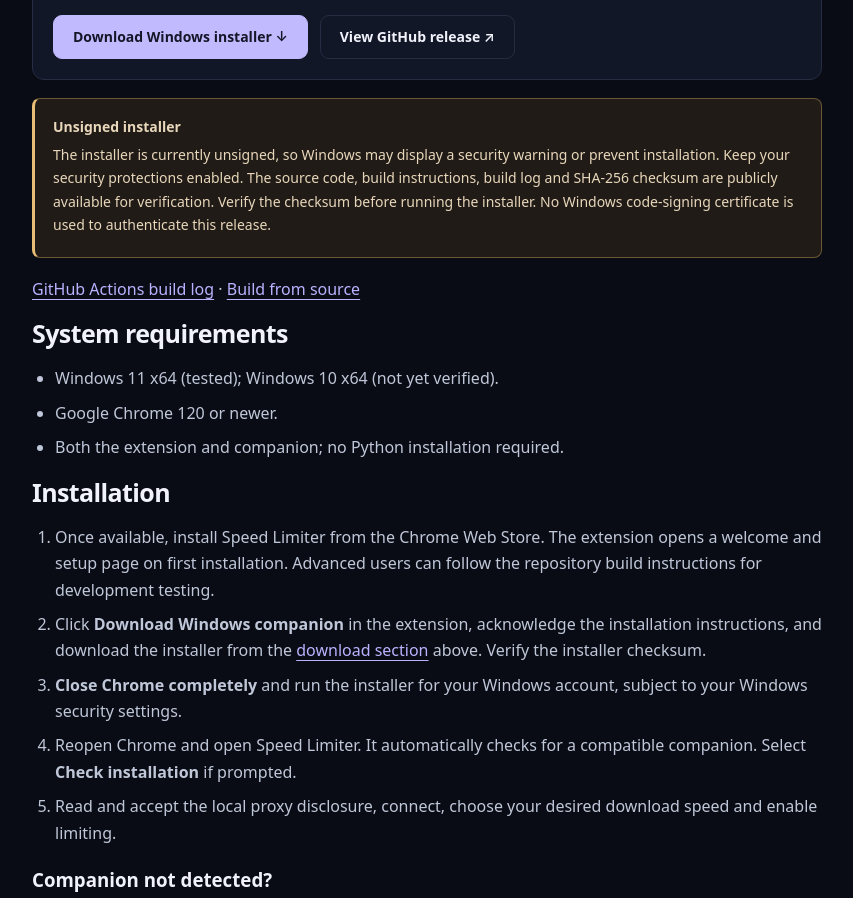
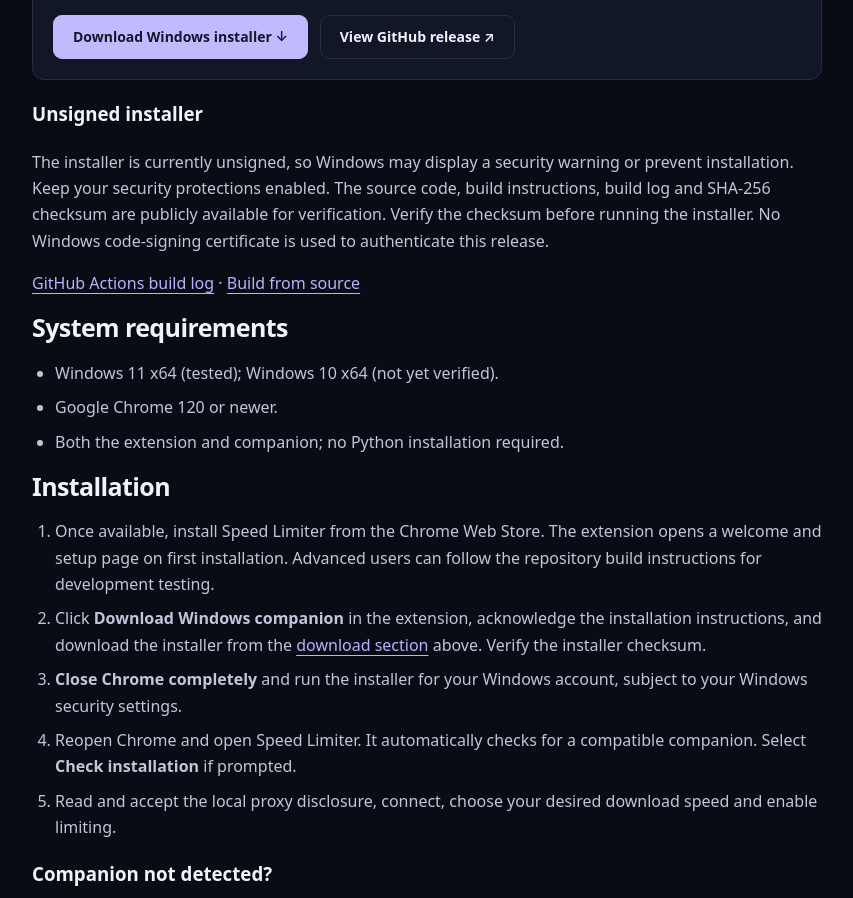
Before and after one commit to unwrittenbyte/unwrittenbyte.github.io, a plain HTML site: page speed-limiter.html in a window 1280 px wide. Shown: the part 1109-2007 px from the top of the page, without its empty margins (318-1171 px from the left). Drawn offline with Linux system fonts and the light colour scheme.

Commit message:
Use standard styling for unsigned installer information

```diff
--- a/speed-limiter.html
+++ b/speed-limiter.html
@@ -5,7 +5,7 @@
 <div class="download"><span class="status">v1.0.6.3 · Pending review</span><h3>1. Chrome extension</h3><p>Coming soon to the Chrome Web Store. The extension is not publicly available yet.</p></div>
 <div class="download"><span class="status">v1.0.6 · Pre-release</span><h3>2. Windows companion (x64)</h3><p>Free · Windows 11 tested · Windows 10 not yet verified · No Python required</p>
 <div class="notice"><strong>Important: close Chrome completely before installing</strong><ol style="margin-bottom:0"><li>Download the Windows installer.</li><li>Verify the <a href="#integrity">installer checksum</a> and read the unsigned-installer notice below.</li><li><strong>Close all Google Chrome windows.</strong> If Chrome is still running in the background, exit it completely.</li><li>Run the installer, then reopen Chrome and open Speed Limiter.</li></ol></div>
-<div class="buttons"><a class="button primary" href="https://github.com/unwrittenbyte/speed-limiter/releases/download/v1.0.6/SpeedLimiter-Setup.exe">Download Windows installer ↓</a><a class="button" href="https://github.com/unwrittenbyte/speed-limiter/releases/tag/v1.0.6">View GitHub release ↗</a></div></div><div class="notice"><strong>Unsigned installer</strong><p>The installer is currently unsigned, so Windows may display a security warning or prevent installation. Keep your security protections enabled. The source code, build instructions, build log and SHA-256 checksum are publicly available for verification. Verify the checksum before running the installer. No Windows code-signing certificate is used to authenticate this release.</p></div><p><a href="https://github.com/unwrittenbyte/speed-limiter/actions/runs/45309289999">GitHub Actions build log</a> · <a href="https://github.com/unwrittenbyte/speed-limiter/blob/v1.0.6/BUILD.md">Build from source</a></p></section>
+<div class="buttons"><a class="button primary" href="https://github.com/unwrittenbyte/speed-limiter/releases/download/v1.0.6/SpeedLimiter-Setup.exe">Download Windows installer ↓</a><a class="button" href="https://github.com/unwrittenbyte/speed-limiter/releases/tag/v1.0.6">View GitHub release ↗</a></div></div><div><h3>Unsigned installer</h3><p>The installer is currently unsigned, so Windows may display a security warning or prevent installation. Keep your security protections enabled. The source code, build instructions, build log and SHA-256 checksum are publicly available for verification. Verify the checksum before running the installer. No Windows code-signing certificate is used to authenticate this release.</p></div><p><a href="https://github.com/unwrittenbyte/speed-limiter/actions/runs/45309289999">GitHub Actions build log</a> · <a href="https://github.com/unwrittenbyte/speed-limiter/blob/v1.0.6/BUILD.md">Build from source</a></p></section>
 <section id="requirements"><h2>System requirements</h2><ul><li>Windows 11 x64 (tested); Windows 10 x64 (not yet verified).</li><li>Google Chrome 120 or newer.</li><li>Both the extension and companion; no Python installation required.</li></ul></section>
 <section id="install"><h2>Installation</h2><ol><li>Once available, install Speed Limiter from the Chrome Web Store. The extension opens a welcome and setup page on first installation. Advanced users can follow the repository build instructions for development testing.</li><li>Click <strong>Download Windows companion</strong> in the extension, acknowledge the installation instructions, and download the installer from the <a href="#download">download section</a> above. Verify the installer checksum.</li><li><strong>Close Chrome completely</strong> and run the installer for your Windows account, subject to your Windows security settings.</li><li>Reopen Chrome and open Speed Limiter. It automatically checks for a compatible companion. Select <strong>Check installation</strong> if prompted.</li><li>Read and accept the local proxy disclosure, connect, choose your desired download speed and enable limiting.</li></ol><h3>Companion not detected?</h3><p>Make sure you installed the official Windows companion v1.0.6 and are using the official extension or an authorized development build. Close Chrome completely, reopen it and select <strong>Check installation</strong>. If needed, reinstall the official companion with Chrome closed. Do not modify Chrome security settings to bypass connection errors.</p></section>
 <section id="usage"><h2>Using Speed Limiter</h2><p>The speed cap is shared by eligible downstream connections routed through the proxy. Change the cap while a proxied download is running. Switching bandwidth limiting OFF removes the cap but keeps the local proxy connected. Use <strong>Disconnect proxy</strong> to restore prior proxy settings and stop the engine.</p><p>Downloads begun before the proxy connected may bypass it; restart those downloads once connected. Local destinations, incognito, UDP/WebRTC, other apps and some browser services are not covered. Chrome may fall back to a direct connection. This is not a VPN or firewall.</p></section>
```
